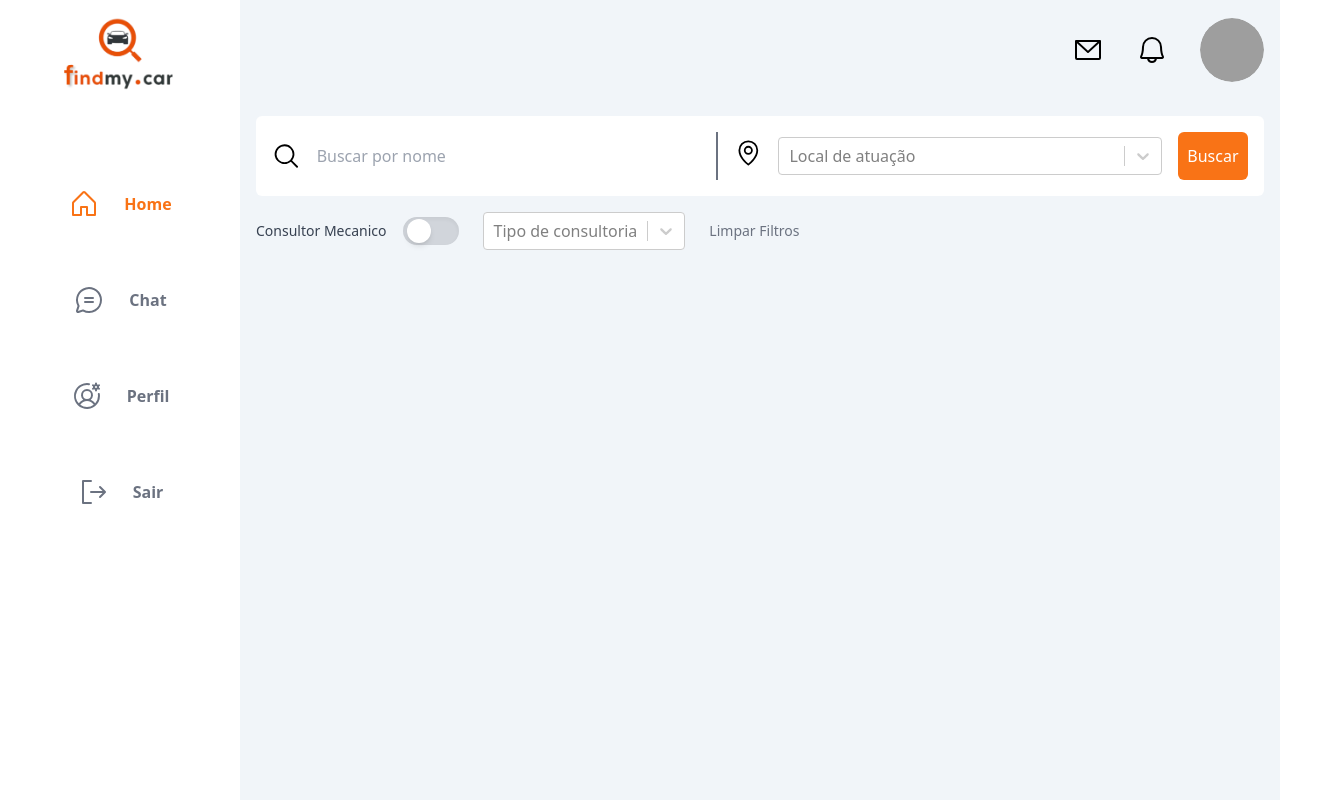
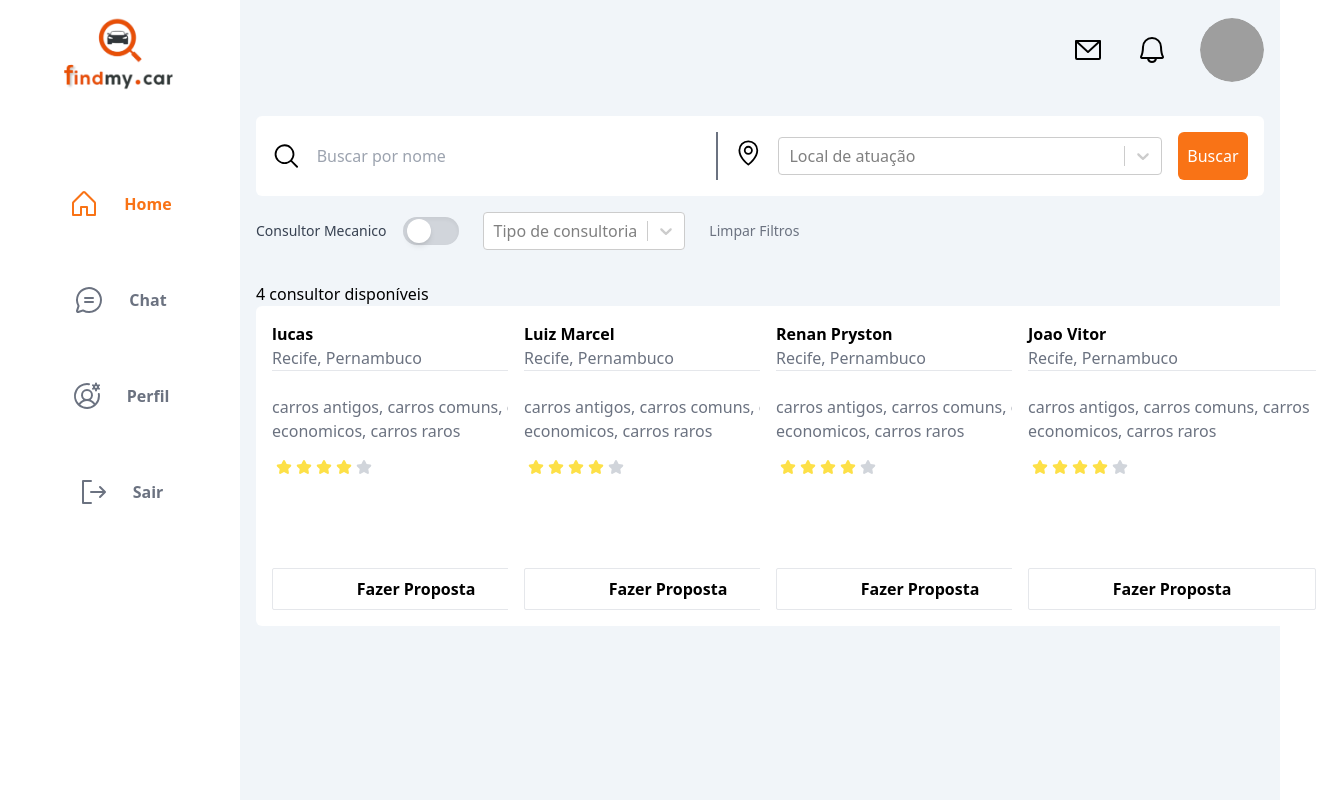
Before and after one commit to joao547/findmycar, a React (Vite) app in the folder frontend/: page /user/home in a window 1280 px wide. Both pictures are taken after a click on the button "Buscar". Shown: the whole page, 1332 px wide, since content can reach past the window. Built offline with nearby package versions, Linux system fonts and the light colour scheme; grey boxes are pictures that could not be loaded.

Commit message:
create home layout

```diff
--- a/frontend/src/pages/home/HomePage.tsx
+++ b/frontend/src/pages/home/HomePage.tsx
@@ -3,6 +3,7 @@ import { MagnifyingGlass, MapPin } from '@phosphor-icons/react';
 import Select from 'react-select';
 import { optionsBuscador, ufOptions } from '../../helpers/selectOptions';
 import ToggleSwitch from './components/ToggleSwitch';
+import ConsultantProfile from './components/ConsultantProfile';
 import { useRef, useState } from 'react';
 
 interface Option {
@@ -11,6 +12,14 @@ interface Option {
 }
 
 export function HomePage() {
+  const [consultants, setConsultants] = useState<
+    Array<{
+      consultantName: string;
+      consultantCities: string;
+      consultantArea: string;
+    }>
+  >([]);
+
   const [isChecked, setIsChecked] = useState(false);
   const ufSelectRef = useRef<any>(null);
   const typeSelect = useRef<any>(null);
@@ -29,6 +38,8 @@ export function HomePage() {
     if (typeSelect.current) {
       typeSelect.current.clearValue();
     }
+
+    setConsultants([]);
   }
 
   function handlerSearch() {
@@ -43,6 +54,35 @@ export function HomePage() {
     console.log({
       query: { isChecked, state: searchStates, type: consultantType },
     });
+
+    const data = [
+      {
+        consultantName: 'lucas',
+        consultantCities: 'Recife, Pernambuco',
+        consultantArea:
+          'carros antigos, carros comuns, carros economicos, carros raros',
+      },
+      {
+        consultantName: 'Luiz Marcel',
+        consultantCities: 'Recife, Pernambuco',
+        consultantArea:
+          'carros antigos, carros comuns, carros economicos, carros raros',
+      },
+      {
+        consultantName: 'Renan Pryston',
+        consultantCities: 'Recife, Pernambuco',
+        consultantArea:
+          'carros antigos, carros comuns, carros economicos, carros raros',
+      },
+      {
+        consultantName: 'Joao Vitor',
+        consultantCities: 'Recife, Pernambuco',
+        consultantArea:
+          'carros antigos, carros comuns, carros economicos, carros raros',
+      },
+    ];
+
+    setConsultants(data);
   }
   return (
     <div>
@@ -94,6 +134,24 @@ export function HomePage() {
           Limpar Filtros
         </button>
       </section>
+
+      <div className='mt-8'>
+        <span className='font-medium'>
+          {consultants.length > 0 ? consultants.length : 'Nenhum'} consultor
+          disponíveis
+        </span>
+        <ul className='grid grid-cols-4 gap-y-4 '>
+          {consultants.length > 0 &&
+            consultants.map((consultant) => (
+              <ConsultantProfile
+                key={consultant.consultantName}
+                consultantName={consultant.consultantName}
+                consultantArea={consultant.consultantArea}
+                consultantCities={consultant.consultantCities}
+              />
+            ))}
+        </ul>
+      </div>
     </div>
   );
 }
--- /dev/null
+++ b/frontend/src/pages/home/components/ConsultantProfile/index.tsx
@@ -0,0 +1,39 @@
+import ConsultantRate from '../ConsultantRate';
+
+type ConsultantProfileProps = {
+  consultantName: string;
+  consultantCities: string;
+  consultantArea: string;
+};
+
+export default function ConsultantProfile({
+  consultantArea,
+  consultantCities,
+  consultantName,
+}: ConsultantProfileProps) {
+  return (
+    <li
+      className='group bg-white w-80 h-80 p-4 rounded-md
+          hover:bg-orange-500 hover:text-white transition-colors duration-300 ease-in-out'
+    >
+      <div className='flex flex-col h-full w-full'>
+        <h1 className='text-black font-bold group-hover:text-white '>
+          {consultantName}
+        </h1>
+        <span className='text-gray-500 font-light group-hover:text-white'>
+          {consultantCities}
+        </span>
+        <hr />
+        <section className='text-gray-500 mt-6 group-hover:text-white'>
+          {consultantArea}
+        </section>
+
+        <ConsultantRate />
+
+        <button className='w-full border p-2 font-bold mt-auto rounded-sm'>
+          Fazer Proposta
+        </button>
+      </div>
+    </li>
+  );
+}
--- /dev/null
+++ b/frontend/src/pages/home/components/ConsultantRate/index.tsx
@@ -0,0 +1,52 @@
+/* eslint-disable max-len */
+export default function ConsultantRate() {
+  return (
+    <div className='flex items-center mt-4'>
+      <svg
+        className='w-4 h-4 text-yellow-300 ms-1'
+        aria-hidden='true'
+        xmlns='http://www.w3.org/2000/svg'
+        fill='currentColor'
+        viewBox='0 0 22 20'
+      >
+        <path d='M20.924 7.625a1.523 1.523 0 0 0-1.238-1.044l-5.051-.734-2.259-4.577a1.534 1.534 0 0 0-2.752 0L7.365 5.847l-5.051.734A1.535 1.535 0 0 0 1.463 9.2l3.656 3.563-.863 5.031a1.532 1.532 0 0 0 2.226 1.616L11 17.033l4.518 2.375a1.534 1.534 0 0 0 2.226-1.617l-.863-5.03L20.537 9.2a1.523 1.523 0 0 0 .387-1.575Z' />
+      </svg>
+      <svg
+        className='w-4 h-4 text-yellow-300 ms-1'
+        aria-hidden='true'
+        xmlns='http://www.w3.org/2000/svg'
+        fill='currentColor'
+        viewBox='0 0 22 20'
+      >
+        <path d='M20.924 7.625a1.523 1.523 0 0 0-1.238-1.044l-5.051-.734-2.259-4.577a1.534 1.534 0 0 0-2.752 0L7.365 5.847l-5.051.734A1.535 1.535 0 0 0 1.463 9.2l3.656 3.563-.863 5.031a1.532 1.532 0 0 0 2.226 1.616L11 17.033l4.518 2.375a1.534 1.534 0 0 0 2.226-1.617l-.863-5.03L20.537 9.2a1.523 1.523 0 0 0 .387-1.575Z' />
+      </svg>
+      <svg
+        className='w-4 h-4 text-yellow-300 ms-1'
+        aria-hidden='true'
+        xmlns='http://www.w3.org/2000/svg'
+        fill='currentColor'
+        viewBox='0 0 22 20'
+      >
+        <path d='M20.924 7.625a1.523 1.523 0 0 0-1.238-1.044l-5.051-.734-2.259-4.577a1.534 1.534 0 0 0-2.752 0L7.365 5.847l-5.051.734A1.535 1.535 0 0 0 1.463 9.2l3.656 3.563-.863 5.031a1.532 1.532 0 0 0 2.226 1.616L11 17.033l4.518 2.375a1.534 1.534 0 0 0 2.226-1.617l-.863-5.03L20.537 9.2a1.523 1.523 0 0 0 .387-1.575Z' />
+      </svg>
+      <svg
+        className='w-4 h-4 text-yellow-300 ms-1'
+        aria-hidden='true'
+        xmlns='http://www.w3.org/2000/svg'
+        fill='currentColor'
+        viewBox='0 0 22 20'
+      >
+        <path d='M20.924 7.625a1.523 1.523 0 0 0-1.238-1.044l-5.051-.734-2.259-4.577a1.534 1.534 0 0 0-2.752 0L7.365 5.847l-5.051.734A1.535 1.535 0 0 0 1.463 9.2l3.656 3.563-.863 5.031a1.532 1.532 0 0 0 2.226 1.616L11 17.033l4.518 2.375a1.534 1.534 0 0 0 2.226-1.617l-.863-5.03L20.537 9.2a1.523 1.523 0 0 0 .387-1.575Z' />
+      </svg>
+      <svg
+        className='w-4 h-4 ms-1 text-gray-300 dark:text-gray-500'
+        aria-hidden='true'
+        xmlns='http://www.w3.org/2000/svg'
+        fill='currentColor'
+        viewBox='0 0 22 20'
+      >
+        <path d='M20.924 7.625a1.523 1.523 0 0 0-1.238-1.044l-5.051-.734-2.259-4.577a1.534 1.534 0 0 0-2.752 0L7.365 5.847l-5.051.734A1.535 1.535 0 0 0 1.463 9.2l3.656 3.563-.863 5.031a1.532 1.532 0 0 0 2.226 1.616L11 17.033l4.518 2.375a1.534 1.534 0 0 0 2.226-1.617l-.863-5.03L20.537 9.2a1.523 1.523 0 0 0 .387-1.575Z' />
+      </svg>
+    </div>
+  );
+}
```
